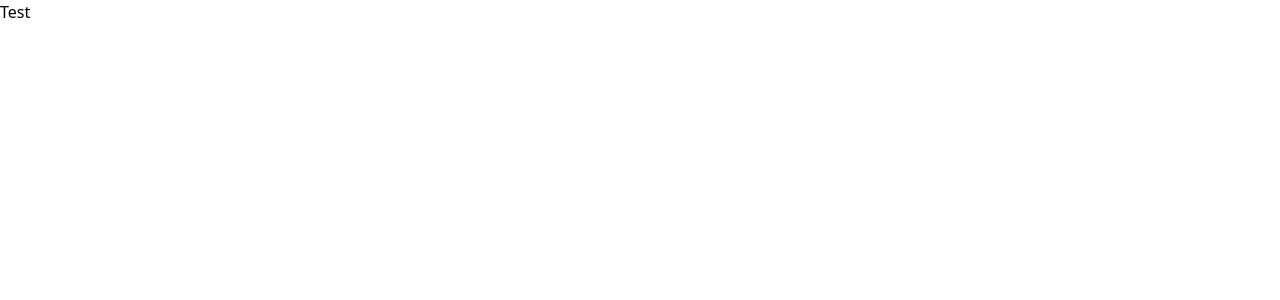
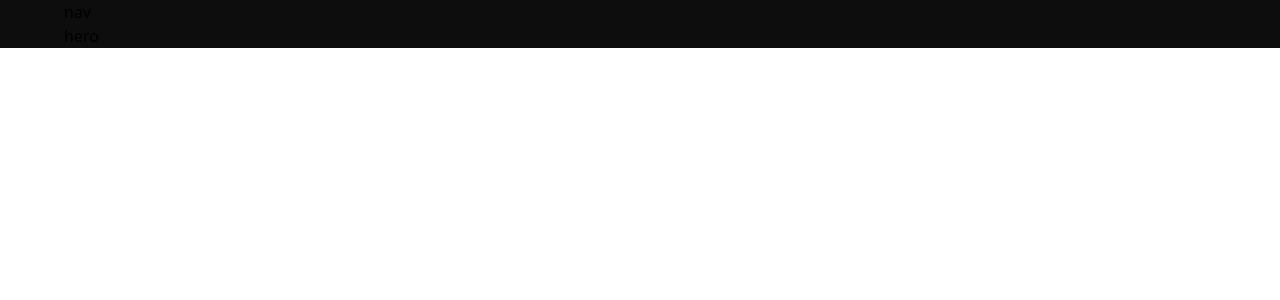
Before and after one commit to Bryan-Herrera-DEV/react-inteview-quiz, a React (Vite) app: page /home in a window 1280 px wide. Shown: the top 300 px of the page. Built offline with nearby package versions, Linux system fonts and the light colour scheme.

Commit message:
[:lipstick: style] configure style basic system and set init landing design

```diff
--- /dev/null
+++ b/src/shared/interfaces/styles.interface.ts
@@ -0,0 +1,3 @@
+type TStyle = 'paddingX' | 'flexCenter' | 'flexStart' | 'boxWidth';
+
+export interface IStyles extends Record<TStyle, string> {}
--- /dev/null
+++ b/src/shared/utils/styles.ts
@@ -0,0 +1,10 @@
+import { IStyles } from "../interfaces/styles.interface";
+
+export const styles: IStyles = {
+  boxWidth: "xl:max-w-[1280px] w-full",
+
+  paddingX: 'sm:px-16 px-6',
+
+  flexCenter: "flex justify-center items-center",
+  flexStart: "flex justify-center items-start"
+};
--- a/src/views/landing/index.tsx
+++ b/src/views/landing/index.tsx
@@ -1,9 +1,25 @@
+import { styles } from '@/shared/utils/styles';
+
 const index = () => {
   return (
-    <div>
-      Test
+    <div className="bg-primary w-full overflow-hidden">
+      <div className={`${styles.paddingX} ${styles.flexCenter}`}>
+        <div className={`${styles.boxWidth}`}>nav</div>
+      </div>
+
+      <div className={`bg-primary ${styles.flexStart}`}>
+        <div className={`${styles.boxWidth} ${styles.paddingX}`}>hero</div>
+      </div>
+
+      <div className={`bg-primary ${styles.paddingX}  ${styles.flexStart}`}>
+        <div className={`${styles.boxWidth}`}>
+          {/*
+            All our components
+          */}
+        </div>
+      </div>
     </div>
-  )
-}
+  );
+};
 
-export default index
+export default index;
```
